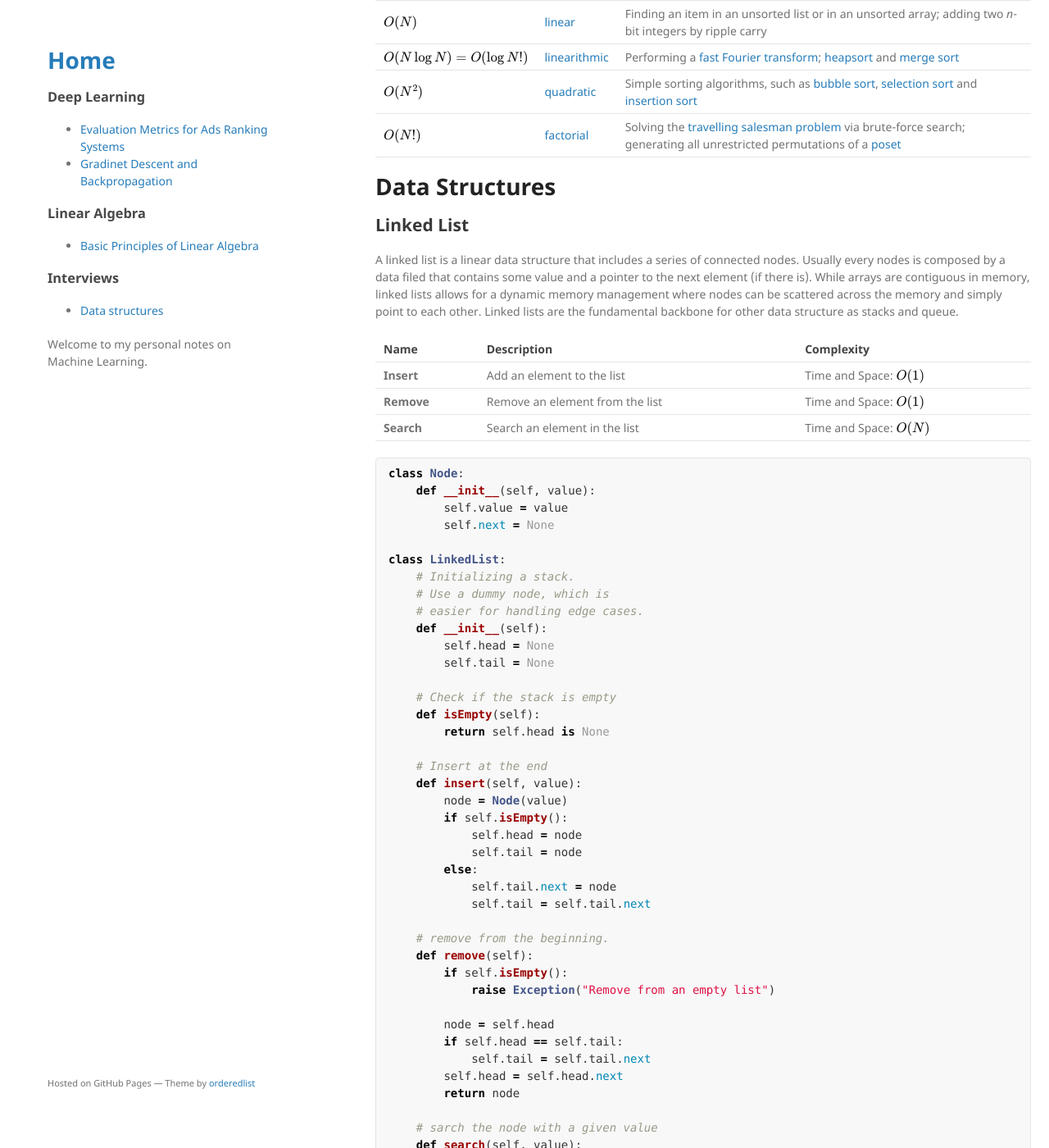
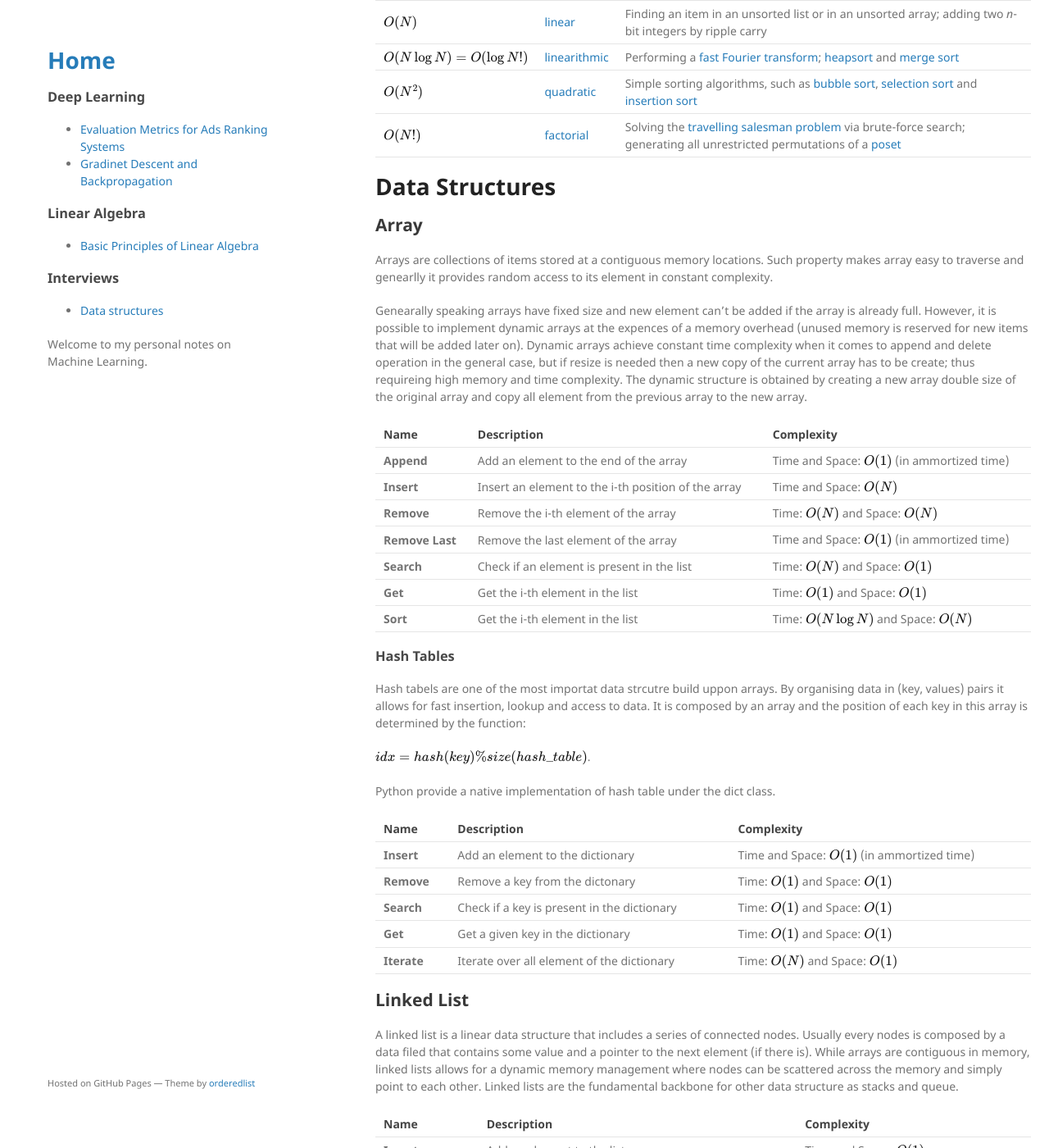
Before and after one commit to andompesta/andompesta.github.io, a Jekyll site: the page built from _posts/2022-10-09-datastructure.md, in a window 1280 px wide and 1400 px high, scrolled down 588 px. Shown: the whole window at 82% size. Built offline with Jekyll 4.4.1, drawn with Linux system fonts in a browser that asks for light colours.

Commit message:
array and hash tables

```diff
--- a/_posts/2022-10-09-datastructure.md
+++ b/_posts/2022-10-09-datastructure.md
@@ -67,6 +67,109 @@ The asymptotic notations is the mathematical tool used to perform this analysis,
 
 
 # Data Structures
+
+## Array
+
+Arrays are collections of items stored at a contiguous memory locations.
+Such property makes array easy to traverse and genearlly it provides random access to its element in constant complexity.
+
+Genearally speaking arrays have fixed size and new element can't be added if the array is already full.
+However, it is possible to implement dynamic arrays at the expences of a memory overhead (unused memory is reserved for new items that will be added later on).
+Dynamic arrays achieve constant time complexity when it comes to append and delete operation in the general case, but if resize is needed then a new copy of the current array has to be create; thus requireing high memory and time complexity.
+The dynamic structure is obtained by creating a new array double size of the original array and copy all element from the previous array to the new array.
+
+<div style="text-align:center;">
+<table style="border:none; background:transparent; text-align:center;">
+<tbody>
+    <tr>
+        <th>Name</th>
+        <th>Description</th>
+        <th>Complexity</th>
+    </tr>
+    <tr>
+        <td> <b>Append</b> </td>
+        <td> Add an element to the end of the array </td>
+        <td> Time and Space: $O(1)$ (in ammortized time) </td>
+    </tr>
+    <tr>
+        <td> <b>Insert</b> </td>
+        <td> Insert an element to the i-th position of the array </td>
+        <td> Time and Space: $O(N)$ </td>
+    </tr>
+    <tr>
+        <td> <b>Remove</b> </td>
+        <td> Remove the i-th element of the array </td>
+        <td> Time: $O(N)$ and Space: $O(N)$ </td>
+    </tr>
+    <tr>
+        <td> <b>Remove Last</b> </td>
+        <td> Remove the last element of the array </td>
+        <td> Time and Space: $O(1)$ (in ammortized time) </td>
+    </tr>
+    <tr>
+        <td> <b>Search</b> </td>
+        <td> Check if an element is present in the list </td>
+        <td> Time: $O(N)$ and Space: $O(1)$ </td>
+    </tr>
+    <tr>
+        <td> <b>Get</b> </td>
+        <td> Get the i-th element in the list </td>
+        <td> Time: $O(1)$ and Space: $O(1)$ </td>
+    </tr>
+    <tr>
+        <td> <b>Sort</b> </td>
+        <td> Get the i-th element in the list </td>
+        <td> Time: $O(N \log N)$ and Space: $O(N)$ </td>
+    </tr>
+</tbody>
+</table>
+</div>
+
+
+### Hash Tables
+Hash tabels are one of the most importat data strcutre build uppon arrays. By organising data in (key, values) pairs it allows for fast insertion, lookup and access to data.
+It is composed by an array and the position of each key in this array is determined by the function:
+
+$$idx = hash(key) \% size(hash\_table)$$.
+
+Python provide a native implementation of hash table under the dict class.
+
+<div style="text-align:center;">
+<table style="border:none; background:transparent; text-align:center;">
+<tbody>
+    <tr>
+        <th>Name</th>
+        <th>Description</th>
+        <th>Complexity</th>
+    </tr>
+    <tr>
+        <td> <b>Insert</b> </td>
+        <td> Add an element to the dictionary </td>
+        <td> Time and Space: $O(1)$ (in ammortized time) </td>
+    </tr>
+    <tr>
+        <td> <b>Remove</b> </td>
+        <td> Remove a key from the dictonary </td>
+        <td> Time: $O(1)$ and Space: $O(1)$ </td>
+    </tr>
+    <tr>
+        <td> <b>Search</b> </td>
+        <td> Check if a key is present in the dictionary </td>
+        <td> Time: $O(1)$ and Space: $O(1)$ </td>
+    </tr>
+    <tr>
+        <td> <b>Get</b> </td>
+        <td> Get a given key in the dictionary </td>
+        <td> Time: $O(1)$ and Space: $O(1)$ </td>
+    </tr>
+    <tr>
+        <td> <b>Iterate</b> </td>
+        <td> Iterate over all element of the dictionary </td>
+        <td> Time: $O(N)$ and Space: $O(1)$ </td>
+    </tr>
+</tbody>
+</table>
+</div>
 
 ## Linked List
 A linked list is a linear data structure that includes a series of connected nodes.
```
